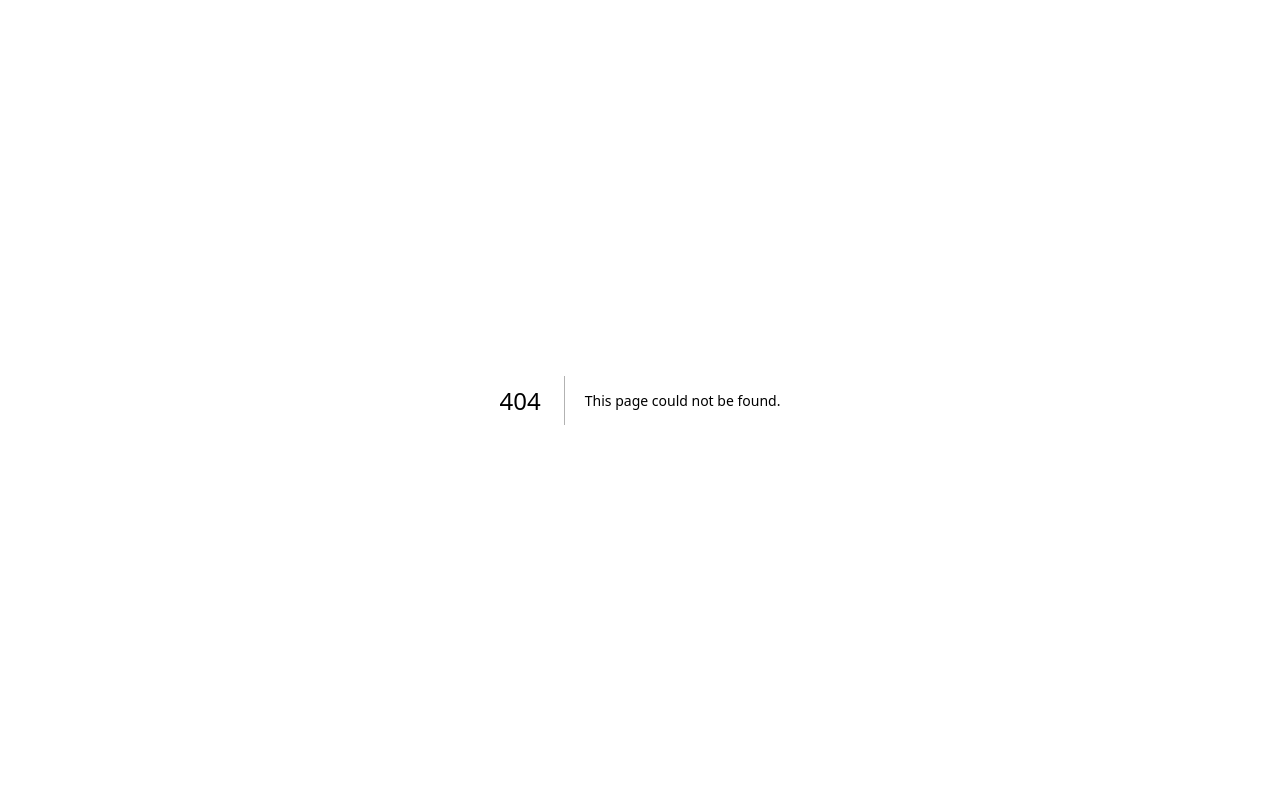
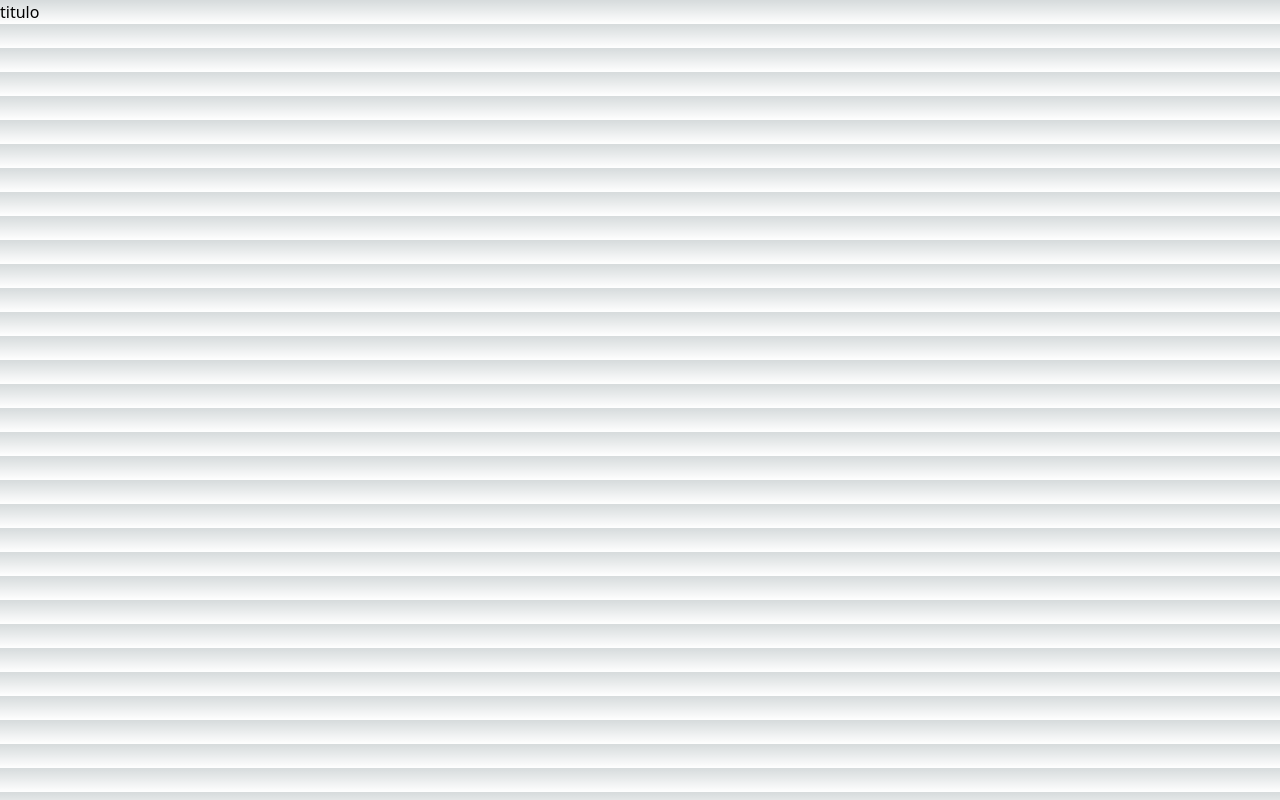
Before and after one commit to viniciusgit2/hiper, a Next.js app: page /basicos/retorno1 in a window 1280 px wide. Before the commit this address had no page. Built offline with nearby package versions, Linux system fonts and the light colour scheme.

Commit message:
com componpontens

```diff
--- /dev/null
+++ b/src/pages/basicos/componentes/Titulo.jsx
@@ -0,0 +1,3 @@
+export  default function Titulo (){
+return ("titulo")
+}
--- /dev/null
+++ b/src/pages/basicos/retorno1.jsx
@@ -0,0 +1,7 @@
+import Titulo from "./componentes/Titulo"
+export default  function retorno1(){
+    return (
+        <Titulo/>
+        )
+
+ }
```
